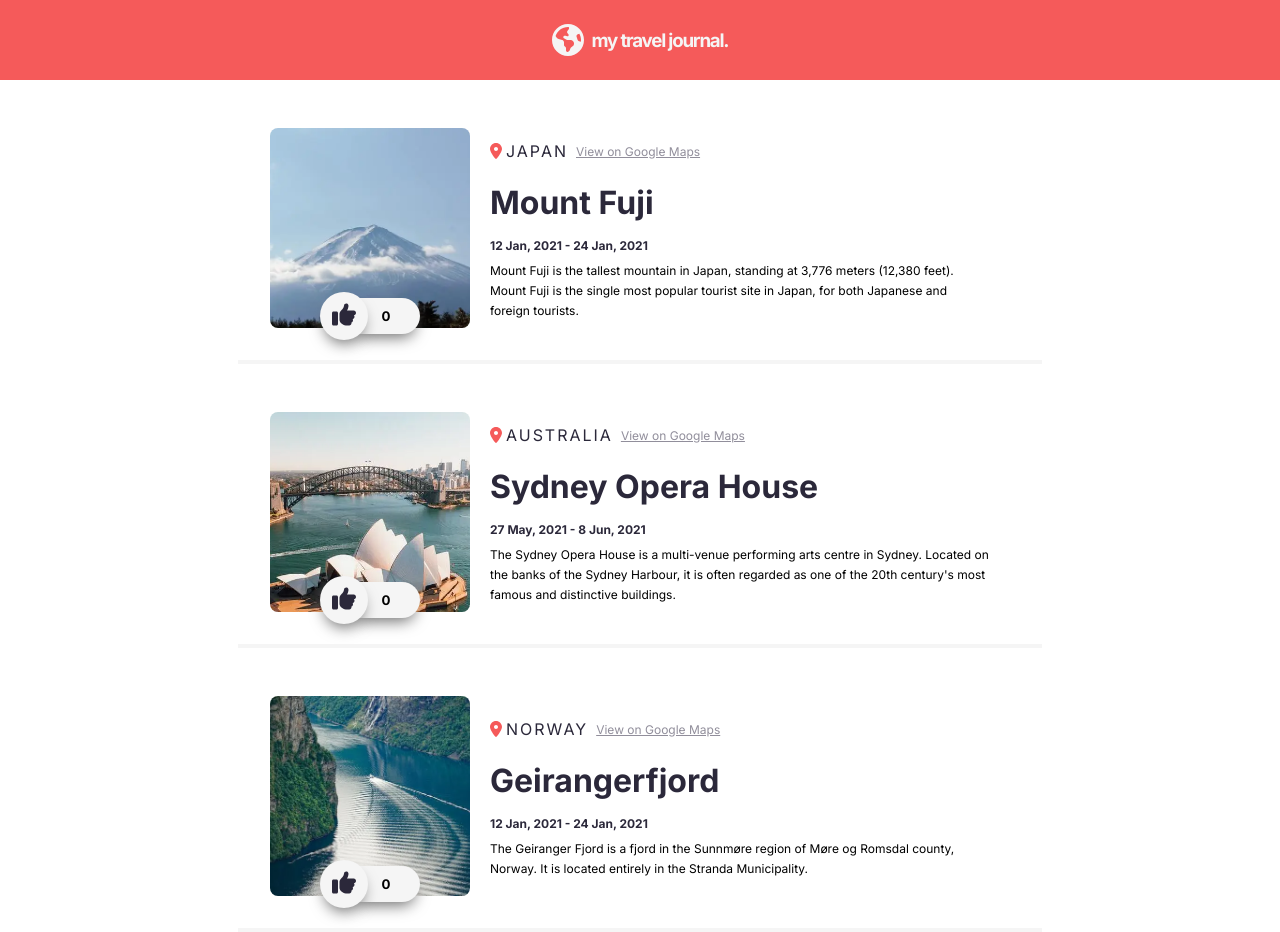
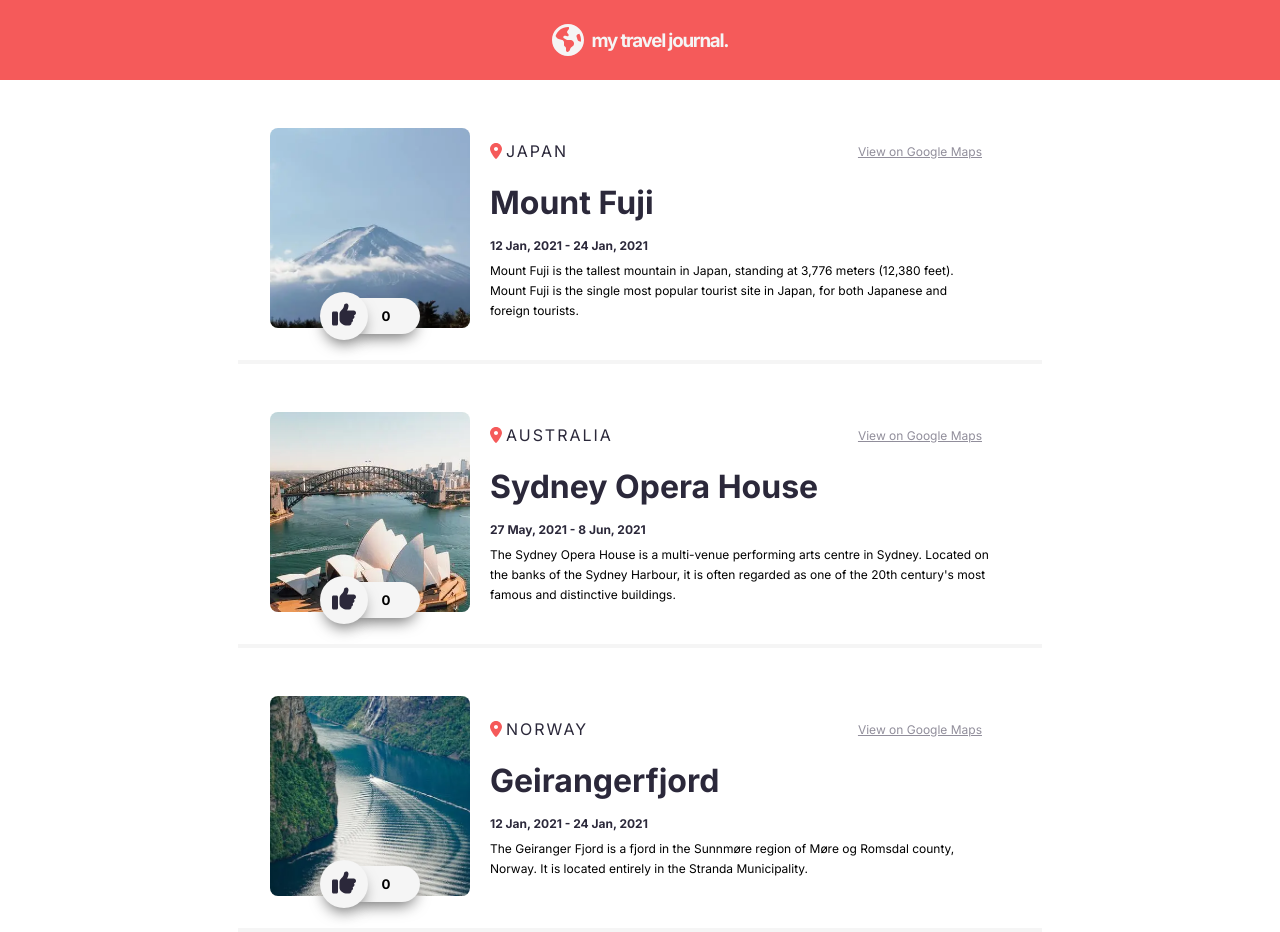
Before and after one commit to sonictrain/react-journal, a React (Vite) app: page / in a window 1280 px wide. Built offline with nearby package versions, Linux system fonts and the light colour scheme.

Commit message:
.location-container margin improved. Now it doesn't required a media query

```diff
--- a/src/index.css
+++ b/src/index.css
@@ -109,10 +109,16 @@ button:hover {
 .location-container {
   display: flex;
   align-items: center;
+  justify-content: space-between;
+
 }
 
 .location-container > :nth-child(n) {
   margin: 0;
+}
+
+.location-container > :last-child {
+  margin-left: auto;
 }
 
 .detail-container {
@@ -205,11 +211,11 @@ button:hover {
     width: 100%;
   }
 
-  .location-container {
+  /* .location-container {
     justify-content: space-between;
   }
 
   .location-container > :last-child {
     margin-left: auto;
-  }
+  } */
 }
```
